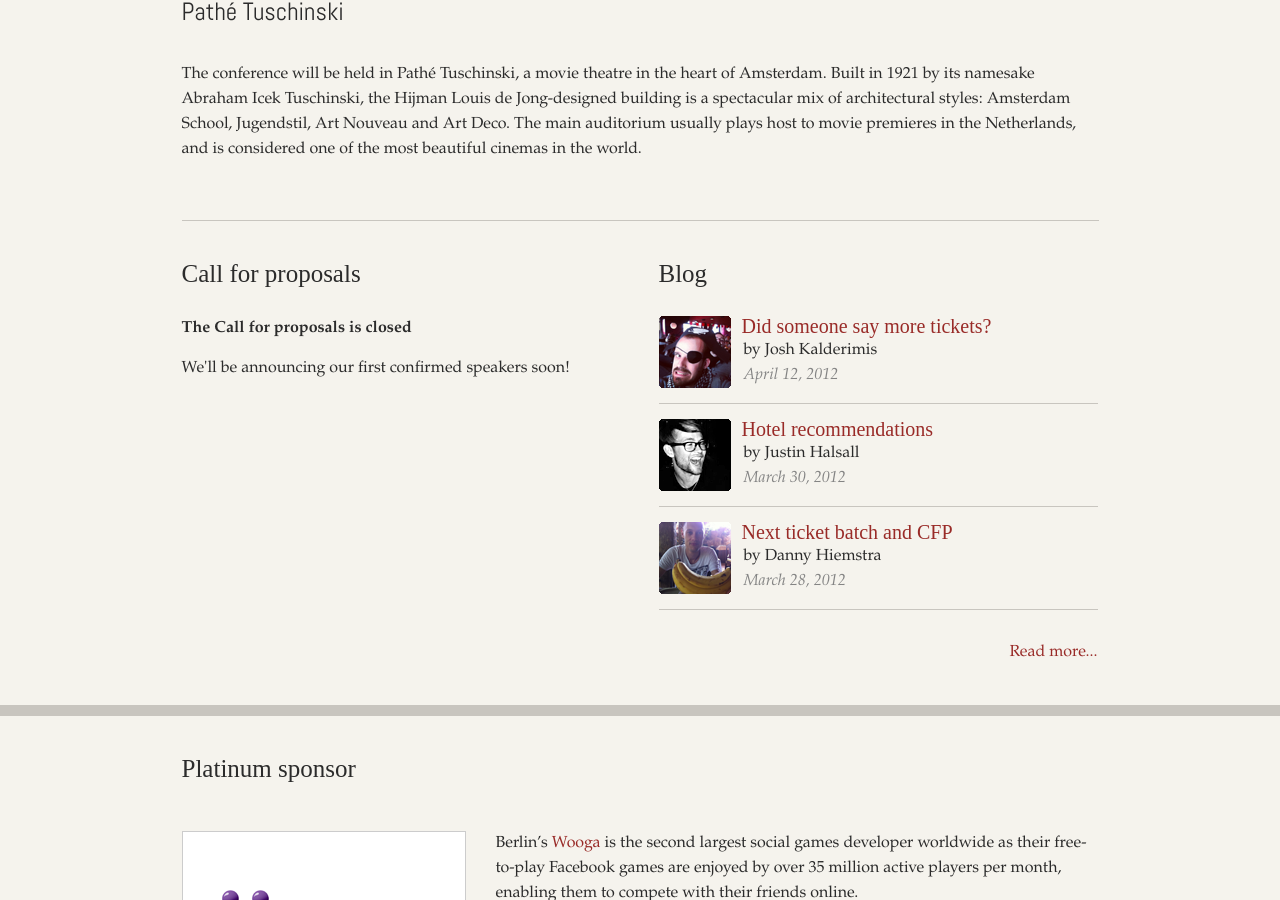
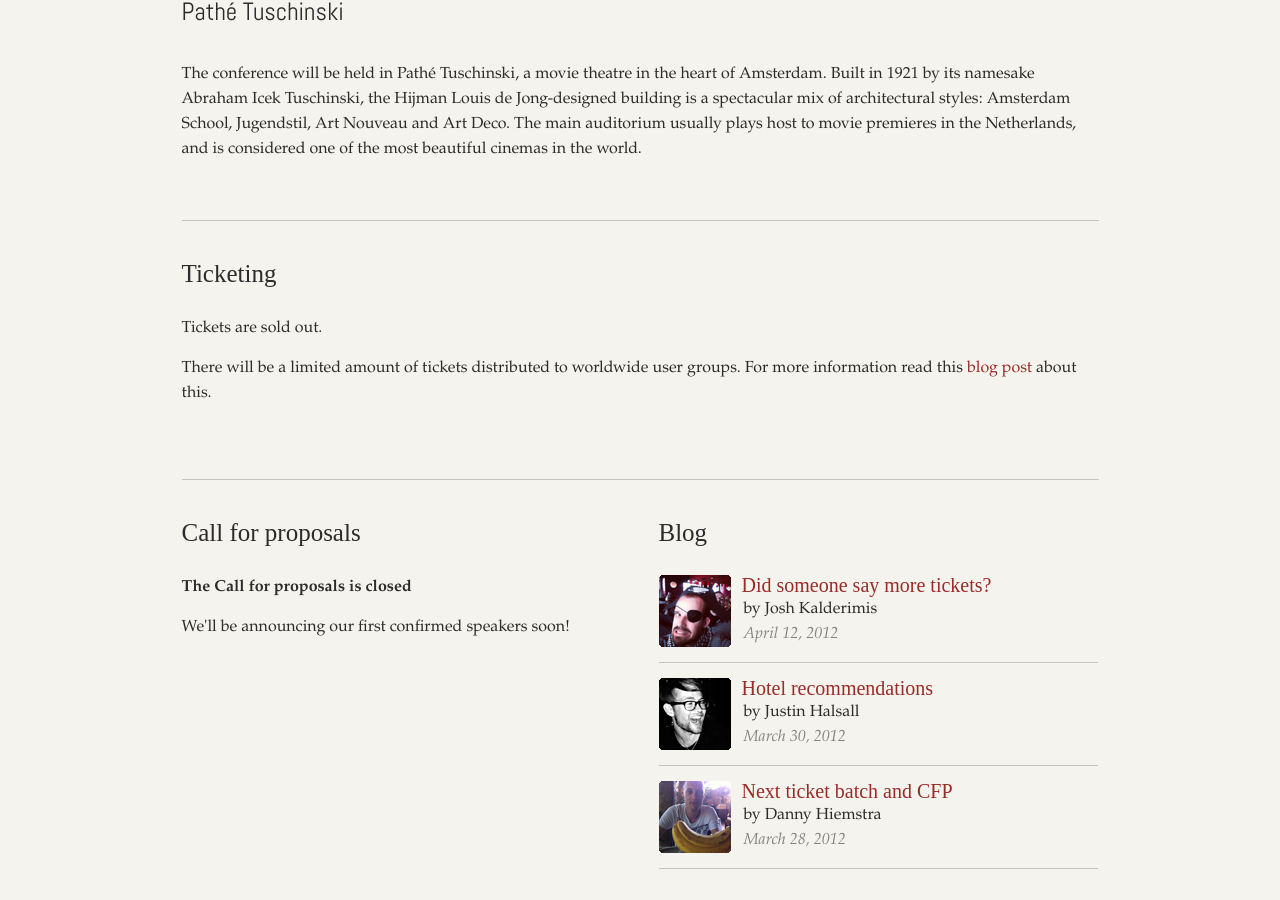
Before and after one commit to euruko2012/euruko2012.github.com, a Jekyll site: the page built from index.md, in a window 1280 px wide and 900 px high, scrolled down 949 px. Built offline with Jekyll 4.4.1, drawn with Linux system fonts in a browser that asks for light colours; some web fonts are replaced; Markdown is read by kramdown in place of the engine named in the settings.

Commit message:
Added ticket info to the homepage

```diff
--- a/_layouts/homepage.html
+++ b/_layouts/homepage.html
@@ -30,6 +30,14 @@
         <p>The conference will be held in Pathé Tuschinski, a movie theatre in the heart of Amsterdam. Built in 1921 by its namesake Abraham Icek Tuschinski, the Hijman Louis de Jong-designed building is a spectacular mix of architectural styles: Amsterdam School, Jugendstil, Art Nouveau and Art Deco. The main auditorium usually plays host to movie premieres in the Netherlands, and is considered one of the most beautiful cinemas in the world.</p>
       </article>
     </section>
+    <section id="tickets">
+       <h1>Ticketing</h1>
+       <p>Tickets are sold out.</p>
+       <p>
+         There will be a limited amount of tickets distributed to worldwide user groups.
+         For more information read this <a href="/blog/2012/04/12/did-someone-say-more-tickets/">blog post</a> about this.
+       </p>
+     </section>
     <div class="extra-info">
       <section id="speakers">
         <h1>Call for proposals</h1>
```
